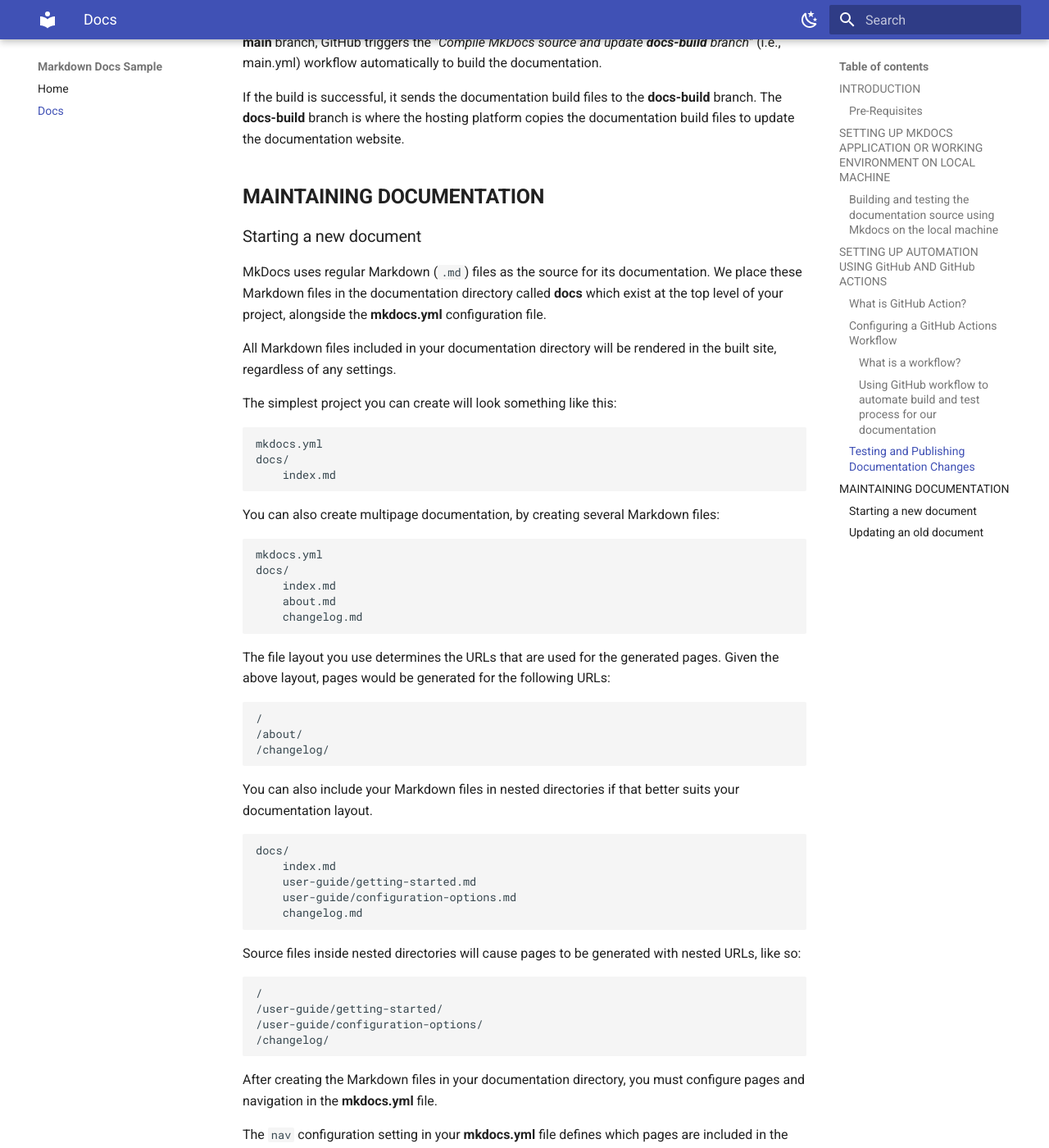
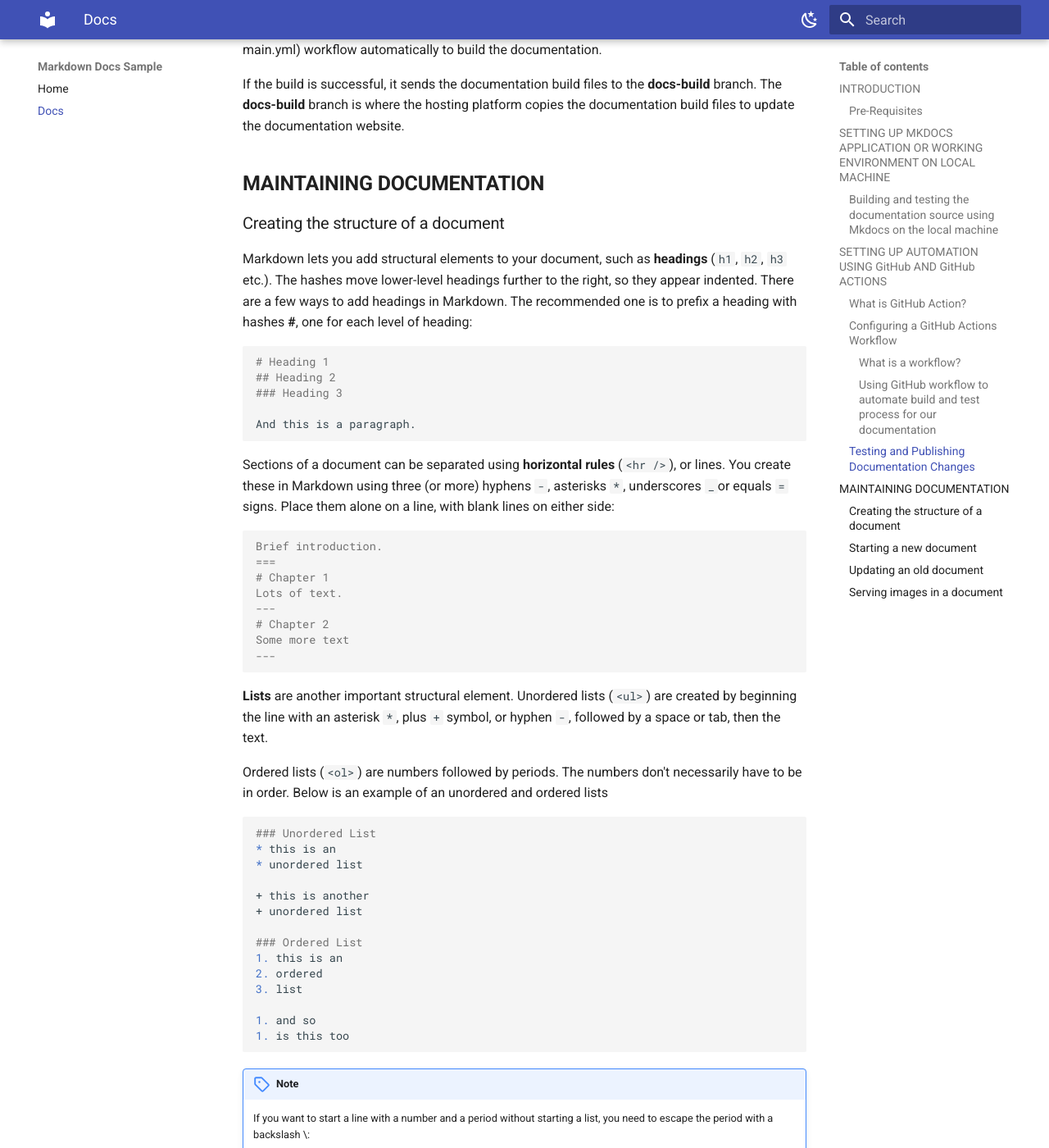
Before and after one commit to iSOLveIT/mkdocs-gen, an MkDocs documentation site: the page built from docs/docs.md, in a window 1280 px wide and 1400 px high, scrolled down 4095 px. Shown: the whole window at 82% size. Built offline with MkDocs 1.6.1 and Material for MkDocs 9.7.7, drawn with Linux system fonts in a browser that asks for light colours; some of the changed text lies outside the part shown.

Commit message:
Added notes on structuring a markdown document

````diff
--- a/docs/docs.md
+++ b/docs/docs.md
@@ -52,19 +52,19 @@
 
 Set up the Python virtual environment using this command:
 
-``` bash
+```bash
 python --m venv <folder_name(e.g: .virenv)>
 ```
 
 Install MkDocs using this command:
 
-``` bash
+```bash
 pip install mkdocs
 ```
 
 With MkDocs installed, you can run the command,
 
-``` bash title="Create a new MkDocs project"
+```bash title="Create a new MkDocs project"
 mkdocs new <project_directory>
 ```
 
@@ -76,7 +76,7 @@
 configure all aspects of how MkDocs reads your sources and builds your
 documentation.
 
-![Source directory for a MkDocs documentation](_static/conf.png)
+![Source directory for a MkDocs documentation](img/conf.png)
 
 *Fig. 1: Source directory for a MkDocs documentation*
 
@@ -89,7 +89,7 @@
 can use the command below to run the built-in development server
 provided by MkDocs.
 
-``` bash title="Run the built-in development server"
+```bash title="Run the built-in development server"
 mkdocs serve
 ```
 
@@ -99,7 +99,7 @@
 
 To generate the documentation build files, you can run this command:
 
-``` bash title="Build the MkDocs documentation"
+```bash title="Build the MkDocs documentation"
 mkdocs build
 ```
 
@@ -139,8 +139,7 @@
 triggered either manually or by an event in the repository. Below is an
 example of a GitHub Action workflow.
 
-![GitHub Action workflow YAML file](_static/workflow.png)
-
+![GitHub Action workflow YAML file](img/workflow.png)
 *Fig. 2: A YAML file for a GitHub Action workflow*
 
 #### **Using GitHub workflow to automate build and test process for our documentation**
@@ -183,6 +182,79 @@
 
 ## **MAINTAINING DOCUMENTATION**
 
+### Creating the structure of a document
+
+Markdown lets you add structural elements to your document, such as **headings** (`h1`, `h2`, `h3` etc.).
+The hashes move lower-level headings further to the right, so they appear indented.
+There are a few ways to add headings in Markdown.
+The recommended one is to prefix a heading with hashes **#**, one for each level of heading:
+
+```markdown
+# Heading 1
+## Heading 2
+### Heading 3
+
+And this is a paragraph.
+
+```
+Sections of a document can be separated using **horizontal rules** (`<hr />`), or lines.
+You create these in Markdown using three (or more) hyphens `-`, asterisks `*`, underscores `_`or equals `=` signs.
+Place them alone on a line, with blank lines on either side:
+
+```markdown
+
+Brief introduction.
+===
+# Chapter 1
+Lots of text.
+---
+# Chapter 2
+Some more text
+---
+
+```
+
+**Lists** are another important structural element.
+Unordered lists (`<ul>`) are created by beginning the line with an asterisk `*`, plus `+` symbol, or hyphen `-`,
+followed by a space or tab, then the text.
+
+Ordered lists (`<ol>`) are numbers followed by periods. The numbers don't necessarily have to be in order.
+Below is an example of an unordered and ordered lists
+
+```markdown
+
+### Unordered List
+* this is an
+* unordered list
+
++ this is another
++ unordered list
+
+### Ordered List
+1. this is an
+2. ordered
+3. list
+
+1. and so
+1. is this too
+
+```
+
+!!! note
+
+    If you want to start a line with a number and a period without starting a list,
+    you need to escape the period with a backslash \:
+
+    ```markdown
+    2020\. A year we'll never forget.
+    ```
+
+Finally, paragraphs of normal text are separated by one or more blank lines:
+
+```markdown
+
+This will be formatted as an HTML paragraph.
+```
 ### Starting a new document
 
 MkDocs uses regular Markdown (`.md`) files as the source for its
@@ -254,7 +326,7 @@
 
 A minimal navigation configuration could look like this:
 
-``` yaml
+```yaml
 nav:
 	- 'index.md'
 	- 'about.md'
@@ -264,7 +336,7 @@
 
 With user-defined titles
 
-``` yaml
+```yaml
 nav:
 	- Home: 'index.md'
 	- About: 'about.md'
@@ -273,7 +345,7 @@
 After configuring pages and navigation, you can test the documentation
 by executing the command below to start the built-in development server:
 
-``` bash title="Run built-in development server"
+```bash title="Run built-in development server"
 mkdocs serve
 ```
 !!! note
@@ -291,7 +363,7 @@
 built-in development server:
 
 
-``` bash title="Run built-in development server"
+```bash title="Run built-in development server"
 mkdocs serve
 ```
 
@@ -299,3 +371,31 @@
 
     The development server will not start successfully if there is
     an error in the source files.
+
+### Serving images in a document
+In MkDocs, images are served from the **img** folder in the **docs** directory.
+You can then link an image in a source file by using the relative path to that image.
+
+!!! note
+
+    It is not compulsory to store the images under the **img** folder.
+    You can decide to store your images in any folder, but the folder should be in the **docs** directory.
+
+The code below shows how to add an image using the Markdown syntax:
+
+```markdown
+
+<![Alt text](relative_path_to_image)>
+![Example of an image](img/example.png)
+
+```
+![Example of an image](img/example.png)
+
+*Fig. 3: Output of the code above*
+
+!!! tip
+
+    To properly maintain images for large documentation sources, it will be appropriate to divide your
+    images into parts and store them in separate sub-folders under the **img** folder.
+    For example, all images for the homepage should be stored in the folder called *homepage* and images for
+    the about section should be stored in the folder called *about*.
````
Also changed, not shown: docs/img/conf.png (renamed from docs/_static/conf.png), docs/img/example.png (added), docs/img/workflow.png (renamed from docs/_static/workflow.png).
